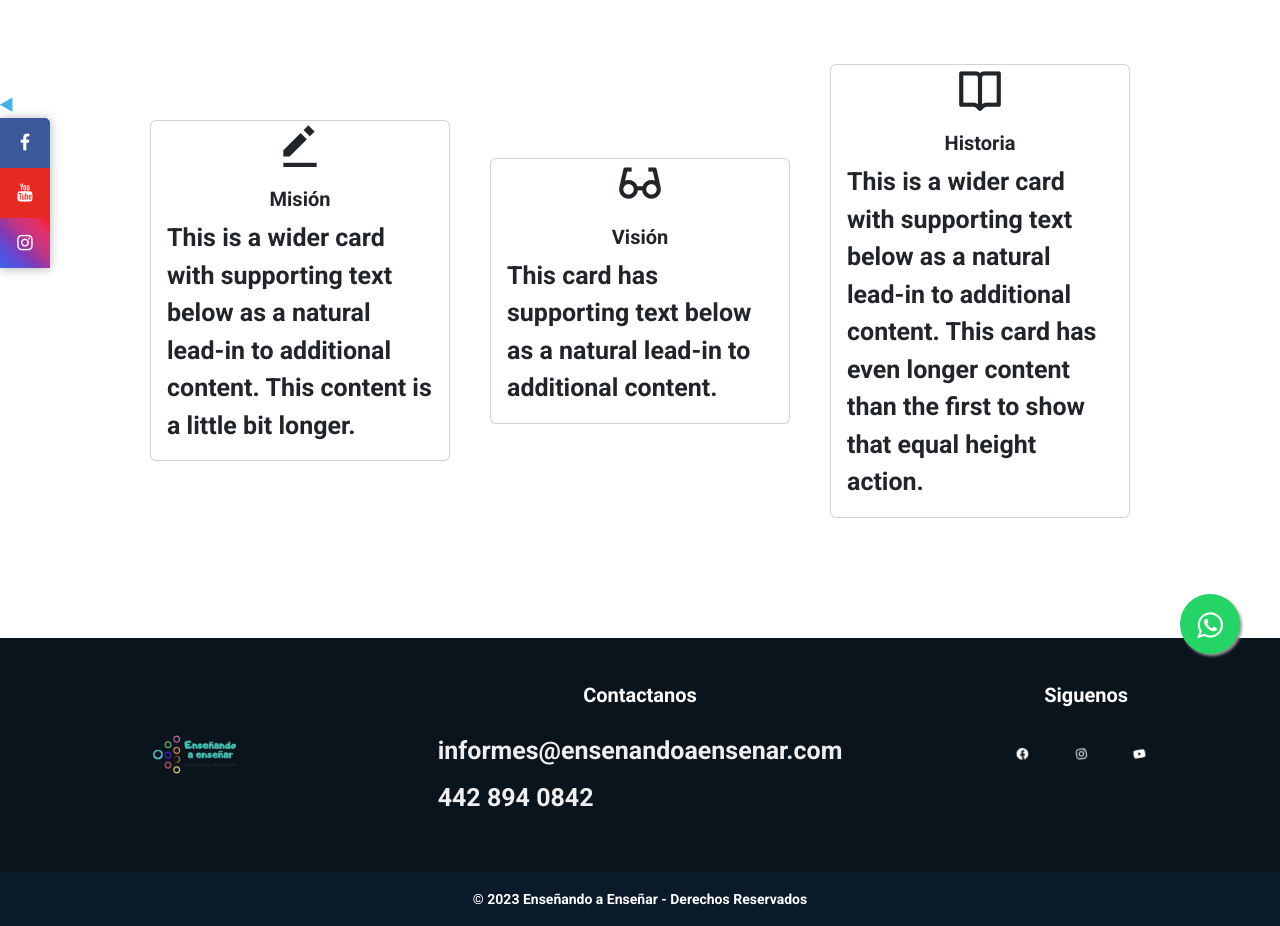
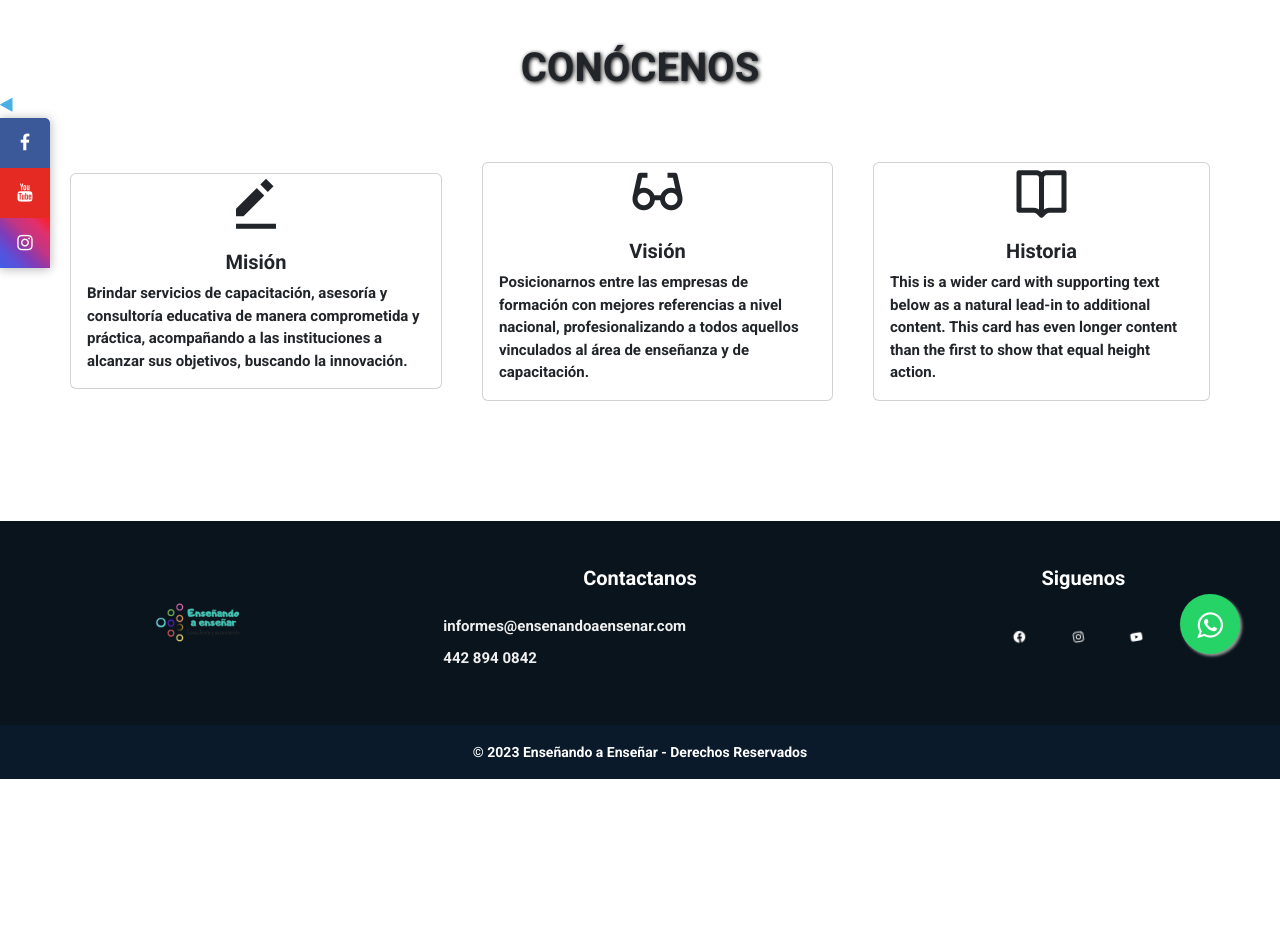
Before and after one commit to YoSoyGeorgi/transitionscroll, a PHP site: page /nosotros.php in a window 1280 px wide. Shown: the part 106-1032 px from the top of the page. After the commit the page ends 885 px from the top, so only its background shows below. Run offline with PHP 8.4, Linux system fonts and the light colour scheme; some libraries are stand-ins or nearby versions.

Commit message:
Cambios en las cards

```diff
--- a/nosotros.php
+++ b/nosotros.php
@@ -66,6 +66,11 @@
 
     </header>
 
+    <div class="titulo">
+        <h1>
+            CONÓCENOS
+        </h1>
+    </div>
 
     <div class="card-deck">
         <div class="card">
@@ -74,7 +79,14 @@
             </div>
             <div class="card-body">
                 <h5 class="card-title">Misión</h5>
-                <p class="card-text">This is a wider card with supporting text below as a natural lead-in to additional content. This content is a little bit longer.</p>
+                <p class="card-text">
+                    Brindar servicios de capacitación,
+                    asesoría y consultoría educativa de
+                    manera comprometida y práctica,
+                    acompañando a las instituciones a
+                    alcanzar sus objetivos, buscando la
+                    innovación.
+                </p>
             </div>
 
         </div>
@@ -84,7 +96,13 @@
             </div>
             <div class="card-body">
                 <h5 class="card-title">Visión</h5>
-                <p class="card-text">This card has supporting text below as a natural lead-in to additional content.</p>
+                <p class="card-text">
+                    Posicionarnos entre las empresas de
+                    formación con mejores referencias a
+                    nivel nacional, profesionalizando a todos
+                    aquellos vinculados al área de
+                    enseñanza y de capacitación.
+                </p>
             </div>
 
         </div>
--- a/styles/stylenos.css
+++ b/styles/stylenos.css
@@ -9,17 +9,18 @@
 
 .card {
     margin: 20px;
-    max-width: 300px;
+    min-width: 200px;
+    min-height: 100px;
 }
 
 .card-deck {
     display: flex;
     justify-content: center;
     align-items: center;
-    margin-top: 150px;
     margin-bottom: 100px;
     margin-left: 50px;
     margin-right: 50px;
+
 }
 
 @media (max-width: 576px) {
@@ -29,17 +30,25 @@
     }
 }
 
-h1 {
+.titulo{
+    margin-top: 150px;
+    margin-bottom: 50px;
+    margin-left: 50px;
+    margin-right: 50px;
+}
+
+h1{
+    text-align: center;
     justify-content: center;
     display: flex;
     align-items: center;
     color: rgb(226, 226, 226);
     text-shadow: 1px 1px 4px #000;
-    font-size: 55px;
+    font-size: 50px;
 }
 
 p {
-    font-size: 25px;
+    font-size: 15px;
     display: flex;
 }
 
@@ -47,7 +56,7 @@ p {
     display: flex;
     justify-content: center;
     align-items: center;
-    font-size: 50px;
+    font-size: 60px;
 }
 
 .card-title {
```
Lines whose indentation alone changed are shown as unchanged.
